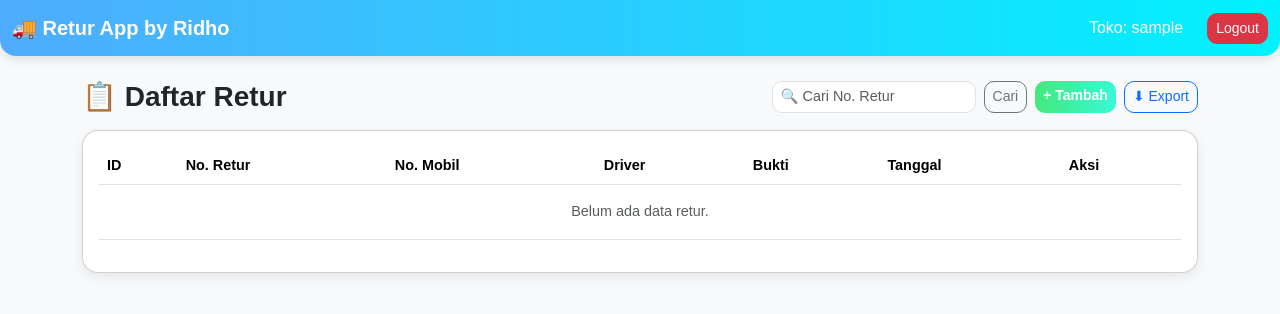
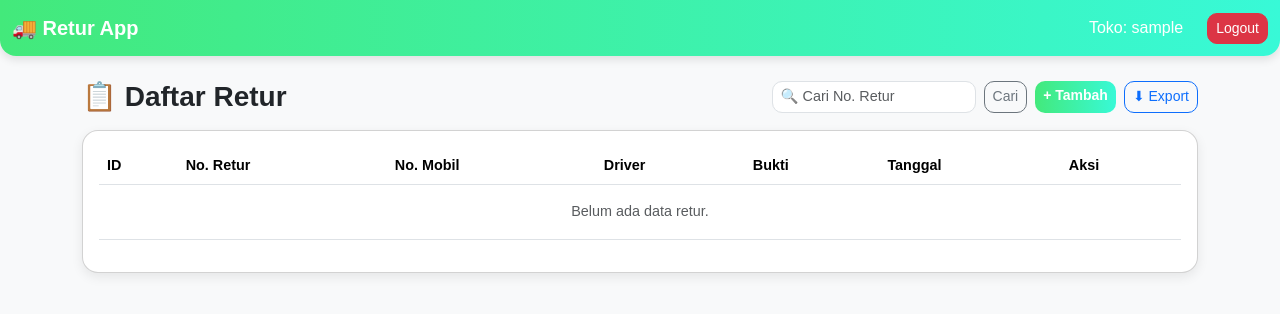
Before and after one commit to xnxxdhooomrzkyyy/bot-telegram, a Flask app: page /dashboard in a window 1280 px wide. Shown: the top 314 px of the page. Run offline with Flask 3, Linux system fonts and the light colour scheme; the visitor is signed in with stand-in values (Sample User, id 1); data that the repository does not hold is empty.

Commit message:
Update dashboard.html

```diff
--- a/templates/dashboard.html
+++ b/templates/dashboard.html
@@ -14,7 +14,7 @@
     .navbar {
       border-radius: 0 0 16px 16px;
       box-shadow: 0 4px 8px rgba(0,0,0,0.1);
-      background: linear-gradient(90deg, #4facfe, #00f2fe);
+      background: linear-gradient(90deg, #43e97b, #38f9d7);
     }
     .navbar-brand {
       font-weight: 600;
@@ -81,7 +81,7 @@
   <!-- Navbar -->
   <nav class="navbar navbar-expand-lg">
     <div class="container-fluid d-flex justify-content-between align-items-center">
-      <a class="navbar-brand" href="#">🚚 Retur App by Ridho</a>
+      <a class="navbar-brand" href="#">🚚 Retur App</a>
       <div class="d-flex align-items-center">
         <span class="navbar-text">Toko: {{ session['user'] }}</span>
         <a href="{{ url_for('logout') }}" class="btn btn-danger btn-sm ms-2">Logout</a>
```
